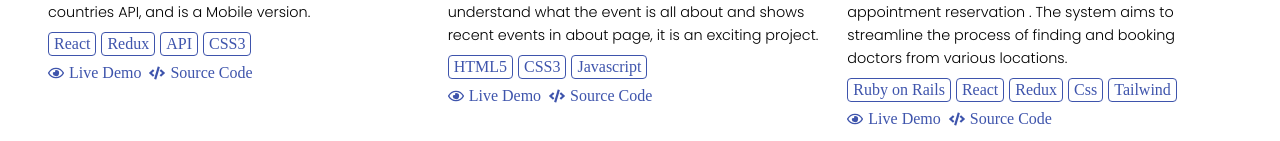
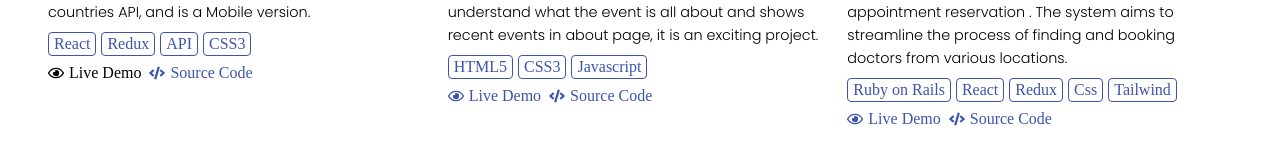
Before and after one commit to clin2on3mun/PersonalPortfolio, a React (Vite) app: page / in a window 1280 px wide. In both pictures the pointer is over the link 94 px from the left and 1804 px from the top of the page. Shown: the part 1731-1872 px from the top of the page. Built offline with nearby package versions, Linux system fonts and the light colour scheme; a web font is replaced by a local one.

Commit message:
Add hover to project buttons

```diff
--- a/src/components/projects/project.css
+++ b/src/components/projects/project.css
@@ -56,7 +56,10 @@
   gap: 5px;
   color: var(--secondary-color);
 }
-
+.project-button:hover{
+  color:black;
+  cursor:pointer;
+}
 .project-tech {
   border: 1px solid var(--secondary-color);
   color: var(--secondary-color);
```
